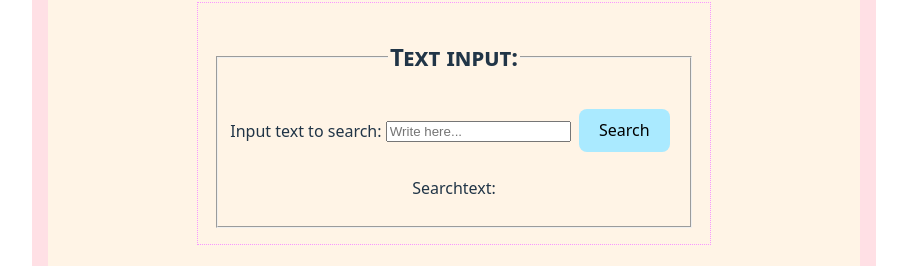
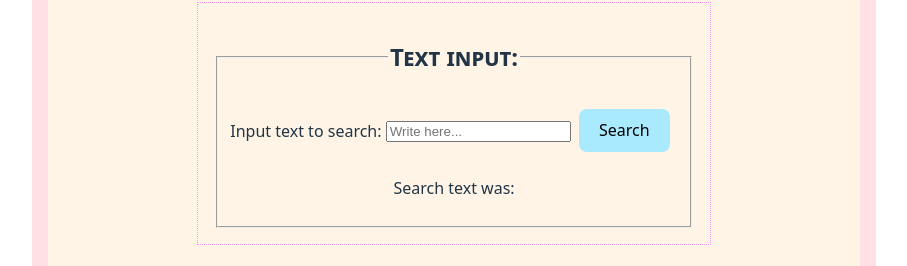
Before and after one commit to Ayngie/bits-n-pieces, a React (Vite) app: page / in a window 1280 px wide. Shown: the part 1801-2067 px from the top of the page, without its empty margins (186-1093 px from the left). Built offline with nearby package versions, Linux system fonts and the light colour scheme.

Commit message:
Refactor: updated text

```diff
--- a/src/components/Inputs/InputText.tsx
+++ b/src/components/Inputs/InputText.tsx
@@ -36,7 +36,7 @@ const InputText = () => {
           buttonText="Search"
           onClickFunction={searchForResults}
         />
-        <p>Searchtext: {searchText}</p>
+        <p>Search text was: {searchText}</p>
       </fieldset>
     </article>
   );
```
